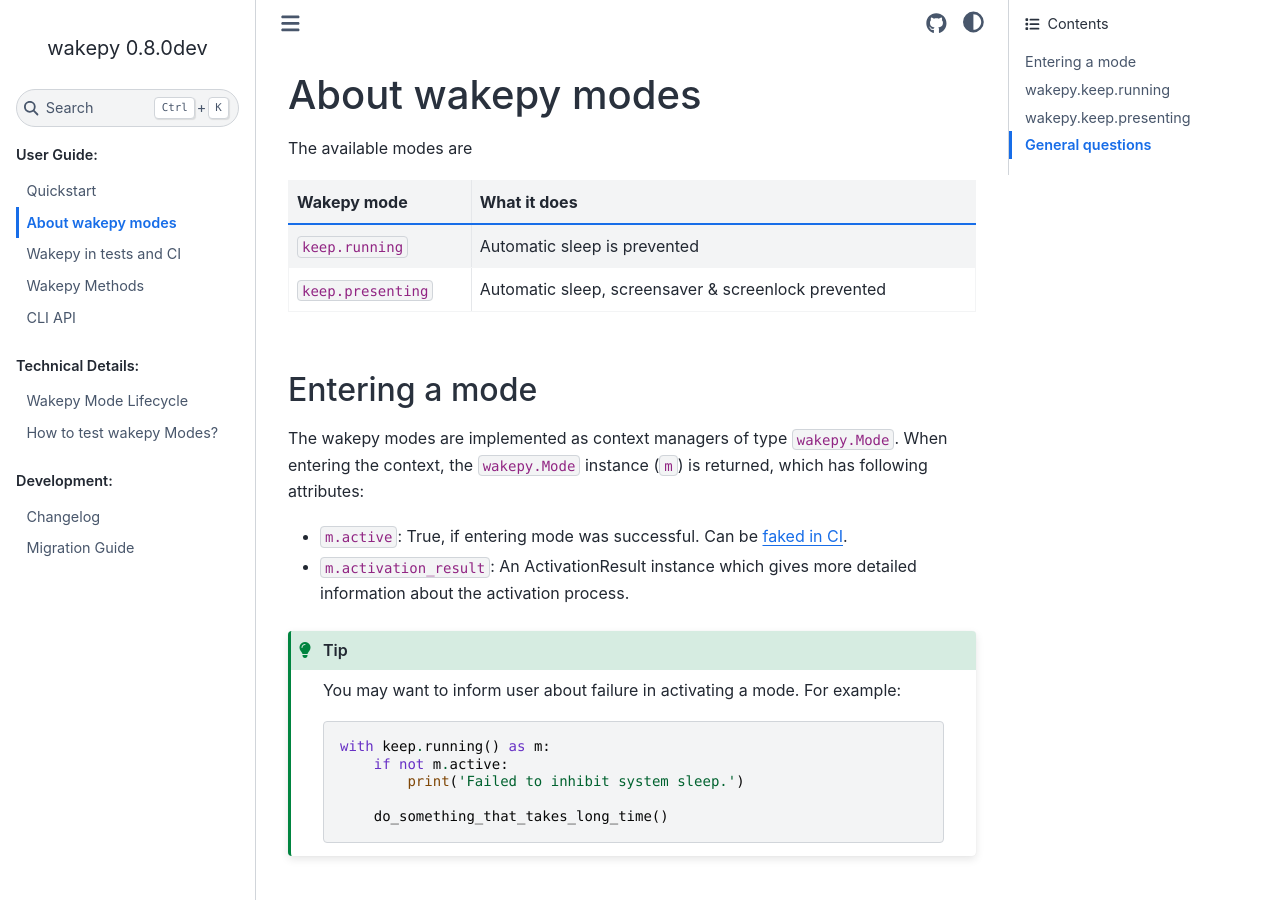
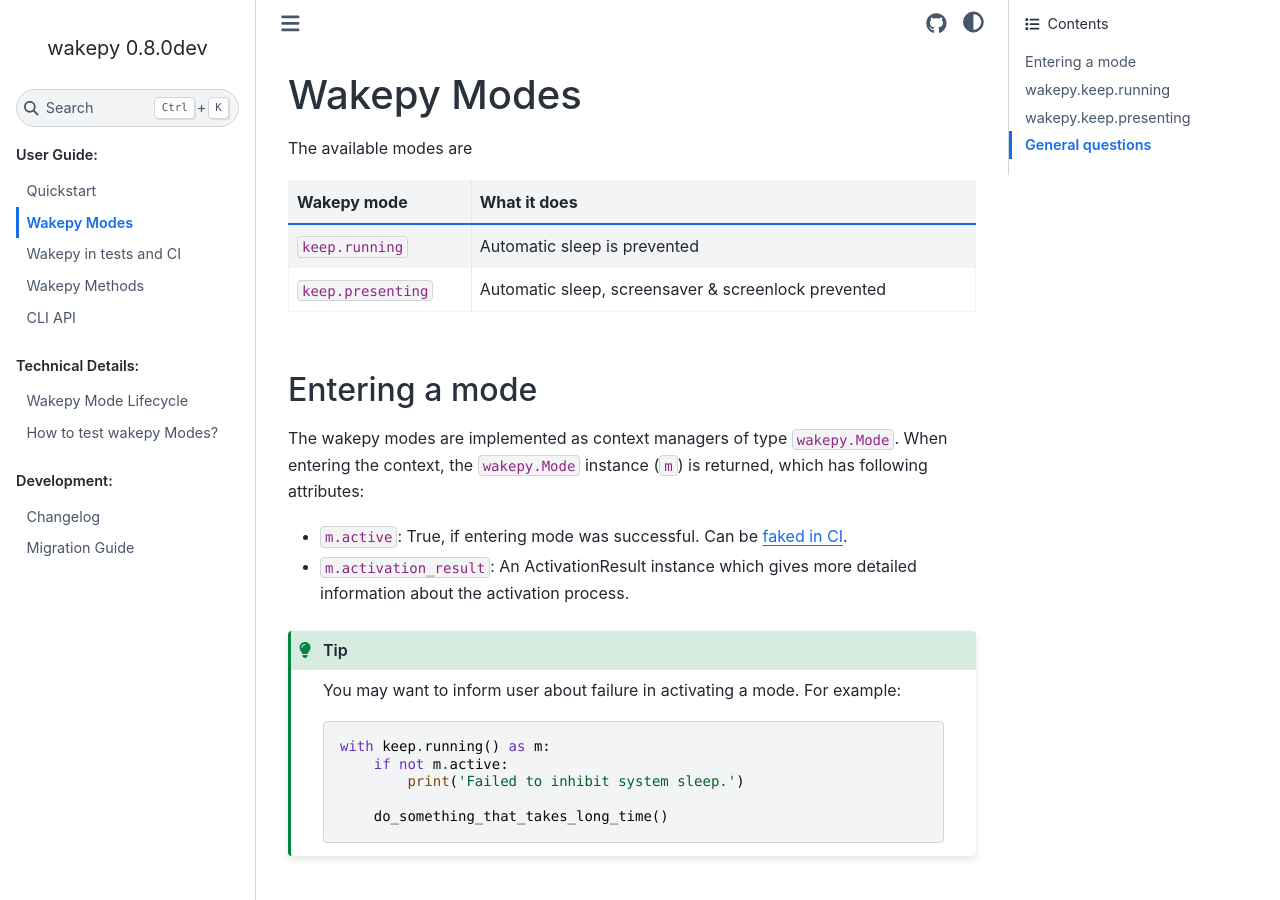
Before and after one commit to fohrloop/wakepy, a Sphinx documentation site: the page built from docs/source/modes.md, in a window 1280 px wide and 900 px high. Built offline with Sphinx 7.4.7 and the Sphinx Book theme 1.1.4, drawn with Linux system fonts in a browser that asks for light colours; pages that are not in the unit, such as notebooks, are missing from menus.

Commit message:
update title: Wakepy Modes

```diff
--- a/docs/source/modes.md
+++ b/docs/source/modes.md
@@ -1,4 +1,4 @@
-# About wakepy modes
+# Wakepy Modes
 
 
 
```
